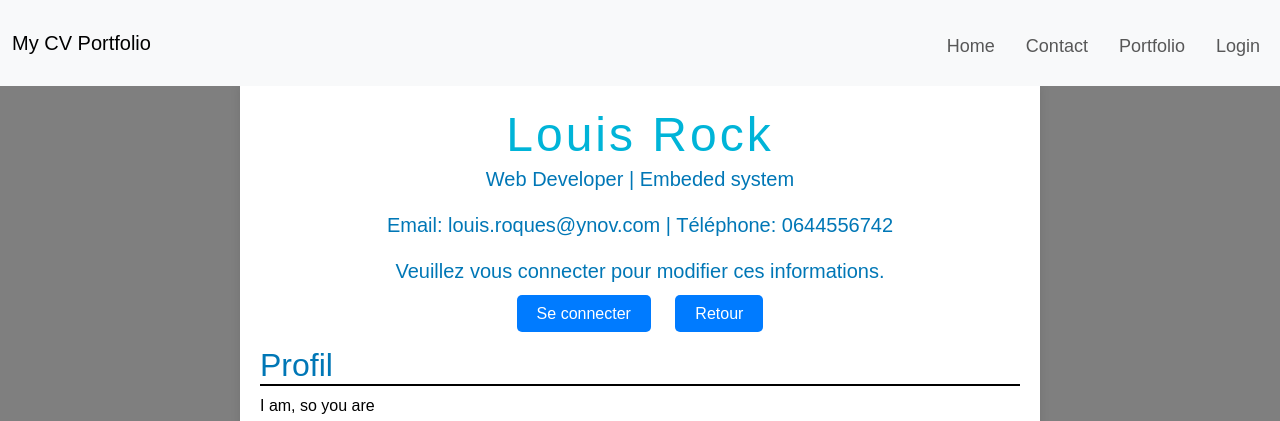
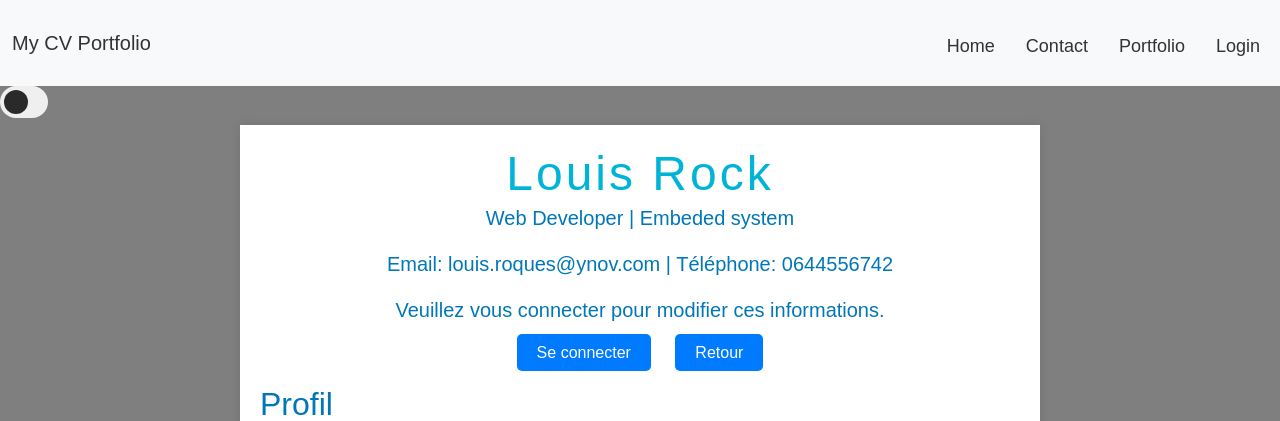
Before and after one commit to Lroq/PHP, a PHP site: page /cv.php in a window 1280 px wide. Shown: the top 421 px of the page. Run offline with PHP 8.4, Linux system fonts and the light colour scheme; data comes from the database, SQL or seed files in the repository.

Commit message:
ADD toogle button

```diff
--- /dev/null
+++ b/Projet/app/Views/Template/Static/toogle.css
@@ -0,0 +1,105 @@
+/* Navbar en thème clair */
+.navbar-light {
+    background-color: #f8f9fa;
+    color: #333;
+}
+
+.navbar-light .nav-link {
+    color: #333;
+}
+
+.navbar-light .nav-link:hover {
+    color: #007bff;
+}
+
+.navbar-light .navbar-brand {
+    color: #333;
+}
+
+/* Navbar en thème sombre */
+.navbar-dark {
+    background-color: #333 !important;
+    color: #f1f1f1 !important;
+}
+
+.navbar-dark .nav-link,
+.navbar-dark .navbar-brand {
+    color: #f1f1f1 !important;
+
+}
+
+.navbar-dark .nav-link:hover {
+    color: #bb86fc !important;
+}
+
+
+/* dark mode */
+
+.dark-theme {
+    background-color: #121212;
+    color: #f1f1f1;
+}
+
+.dark-theme .navbar,
+.dark-theme footer {
+    background-color: #333;
+}
+
+.dark-theme .btn-primary {
+    background-color: #bb86fc;
+    border-color: #bb86fc;
+}
+
+.dark-theme .btn-outline-light {
+    color: #bb86fc;
+    border-color: #bb86fc;
+}
+
+/* toogle switch */
+.theme-checkbox {
+    --toggle-size: 16px;
+    -webkit-appearance: none;
+    -moz-appearance: none;
+    appearance: none;
+    width: 3em;
+    height: 2em;
+    background: -webkit-gradient(linear, left top, right top, color-stop(50%, #efefef), color-stop(50%, #2a2a2a)) no-repeat;
+    background: -o-linear-gradient(left, #efefef 50%, #2a2a2a 50%) no-repeat;
+    background: linear-gradient(to right, #efefef 50%, #2a2a2a 50%) no-repeat;
+    background-size: 205%;
+    background-position: 0;
+    -webkit-transition: 0.4s;
+    -o-transition: 0.4s;
+    transition: 0.4s;
+    border-radius: 99em;
+    position: relative;
+    cursor: pointer;
+    font-size: var(--toggle-size);
+}
+
+.theme-checkbox::before {
+    content: "";
+    width: 1.5em;
+    height: 1.5em;
+    position: absolute;
+    top: 0.25em;
+    left: 0.25em;
+    background: -webkit-gradient(linear, left top, right top, color-stop(50%, #efefef), color-stop(50%, #2a2a2a)) no-repeat;
+    background: -o-linear-gradient(left, #efefef 50%, #2a2a2a 50%) no-repeat;
+    background: linear-gradient(to right, #efefef 50%, #2a2a2a 50%) no-repeat;
+    background-size: 205%;
+    background-position: 100%;
+    border-radius: 50%;
+    -webkit-transition: 0.4s;
+    -o-transition: 0.4s;
+    transition: 0.4s;
+}
+
+.theme-checkbox:checked::before {
+    left: calc(100% - 1.5em - 0.25em);
+    background-position: 0;
+}
+
+.theme-checkbox:checked {
+    background-position: 100%;
+}
--- a/Projet/app/Views/Template/contact.php
+++ b/Projet/app/Views/Template/contact.php
@@ -44,6 +44,7 @@ if ($_SERVER["REQUEST_METHOD"] == "POST") {
         <a href="/Views/Template/index.php" class="btn btn-primary">Retour</a>
     </div>
 
+
     <div class="container mt-5">
         <div class="contact-form">
             <h1 class="contact-title"><i class="fas fa-envelope"></i> Contactez-nous</h1>
--- a/Projet/app/Views/Template/cv.php
+++ b/Projet/app/Views/Template/cv.php
@@ -70,6 +70,7 @@ if ($_SERVER["REQUEST_METHOD"] == "POST" && isset($_POST['update_cv'])) {
     <title>CV</title>
     <link href="https://cdn.jsdelivr.net/npm/bootstrap@5.3.0-alpha1/dist/css/bootstrap.min.css" rel="stylesheet">
     <link rel="stylesheet" href="/Views/Template/Static/cv.css">
+    <link rel="stylesheet" href="/Views/Template/Static/toogle.css">
 </head>
 
 
@@ -105,6 +106,9 @@ if ($_SERVER["REQUEST_METHOD"] == "POST" && isset($_POST['update_cv'])) {
             </div>
         </div>
     </nav>
+
+    <!-- Theme Switcher -->
+    <input type="checkbox" class="theme-checkbox" id="themeSwitcher">
 
     <div class="container">
         <!-- Section en-tête -->
@@ -232,6 +236,8 @@ if ($_SERVER["REQUEST_METHOD"] == "POST" && isset($_POST['update_cv'])) {
     }
     </script>
     <script src="https://cdn.jsdelivr.net/npm/bootstrap@5.3.0-alpha1/dist/js/bootstrap.bundle.min.js"></script>
+    <!-- Theme Switcher -->
+    <script src="/Views/Template/js/toogle.js"></script>
 
 </body>
 
--- /dev/null
+++ b/Projet/app/Views/Template/js/toogle.js
@@ -0,0 +1,26 @@
+const themeSwitch = document.querySelector('.theme-checkbox');
+const body = document.body;
+const navbar = document.querySelector('.navbar');
+
+// Charger le thème sauvegardé
+if (localStorage.getItem('theme') === 'dark') {
+    body.classList.add('dark-theme');
+    navbar.classList.add('navbar-dark');
+    navbar.classList.remove('navbar-light');
+    themeSwitch.checked = true;
+}
+
+// Écouter le changement de thème
+themeSwitch.addEventListener('change', () => {
+    if (themeSwitch.checked) {
+        body.classList.add('dark-theme');
+        navbar.classList.add('navbar-dark');
+        navbar.classList.remove('navbar-light');
+        localStorage.setItem('theme', 'dark');
+    } else {
+        body.classList.remove('dark-theme');
+        navbar.classList.add('navbar-light');
+        navbar.classList.remove('navbar-dark');
+        localStorage.setItem('theme', 'light');
+    }
+});
--- a/Projet/app/Views/Template/portfolio.php
+++ b/Projet/app/Views/Template/portfolio.php
@@ -10,6 +10,7 @@ $userId = $_SESSION['user_id'] ?? null;
     <title>Portfolio</title>
     <link rel="stylesheet" href="https://stackpath.bootstrapcdn.com/bootstrap/4.5.2/css/bootstrap.min.css">
     <link rel="stylesheet" href="/Views/Template/Static/portfolio.css">
+    <link rel="stylesheet" href="/Views/Template/Static/toogle.css">
     <script src="https://cdn.jsdelivr.net/npm/sweetalert2@11"></script>
 </head>
 
@@ -45,6 +46,10 @@ $userId = $_SESSION['user_id'] ?? null;
             </div>
         </div>
     </nav>
+
+    <!-- Theme Switcher -->
+    <input type="checkbox" class="theme-checkbox" id="themeSwitcher">
+
     <div class="position-fixed top-left m-3">
         <a href="/Views/Template/index.php" class="position-fixed bottom-left m-3">Retour</a>
     </div>
@@ -66,6 +71,7 @@ $userId = $_SESSION['user_id'] ?? null;
     </footer>
 
     <script src="/Views/Template/js/portfolio.js"></script>
+    <script src="/Views/Template/js/toogle.js"></script>
     <script src="https://code.jquery.com/jquery-3.5.1.slim.min.js"></script>
     <script src="https://cdn.jsdelivr.net/npm/@popperjs/core@2.9.3/dist/umd/popper.min.js"></script>
     <script src="https://stackpath.bootstrapcdn.com/bootstrap/4.5.2/js/bootstrap.min.js"></script>
--- a/Projet/app/Views/Template/profil.php
+++ b/Projet/app/Views/Template/profil.php
@@ -175,11 +175,14 @@ if ($_SERVER['REQUEST_METHOD'] == 'POST') {
     <meta charset="UTF-8">
     <meta name="viewport" content="width=device-width, initial-scale=1.0">
     <link rel="stylesheet" href="/Views/Template/Static/style.css">
+    <link rel="stylesheet" href="/Views/Template/Static/toogle.css">
     <link href="https://cdn.jsdelivr.net/npm/bootstrap@5.3.0/dist/css/bootstrap.min.css" rel="stylesheet">
     <title>Profile</title>
 </head>
 
 <body>
+     <!-- Theme Switcher -->
+    <input type="checkbox" class="theme-checkbox" id="themeSwitcher">
     <div class="container mt-5">
         <h2>My Profile</h2>
         <form method="POST">
@@ -217,6 +220,8 @@ if ($_SERVER['REQUEST_METHOD'] == 'POST') {
     <script src="https://cdn.jsdelivr.net/npm/bootstrap@5.3.0/dist/js/bootstrap.bundle.min.js"></script>
     <!-- SweetAlert2 -->
     <script src="https://cdn.jsdelivr.net/npm/sweetalert2@11"></script>
+    <!-- Theme Switcher -->
+    <script src="/Views/Template/js/toogle.js"></script>
 </body>
 
 </html>
--- a/Projet/app/Views/Template/register.php
+++ b/Projet/app/Views/Template/register.php
@@ -54,6 +54,7 @@
     <script src="https://code.jquery.com/jquery-3.5.1.slim.min.js"></script>
     <script src="https://cdn.jsdelivr.net/npm/@popperjs/core@2.5.4/dist/umd/popper.min.js"></script>
     <script src="https://stackpath.bootstrapcdn.com/bootstrap/4.5.2/js/bootstrap.min.js"></script>
+
 </body>
 
 </html>
```
Also changed, not shown: Projet/app/Views/Template/Static/style.css (+6 -1 lines), Projet/app/Views/Template/index.php (+9 -2 lines), Projet/app/Views/Template/js/toogle_switch.js (added, +18 -0 lines), Projet/app/Views/Template/Static/portfolio.css (line endings or trailing spaces), README.md. Lines whose indentation alone changed are shown as unchanged.
